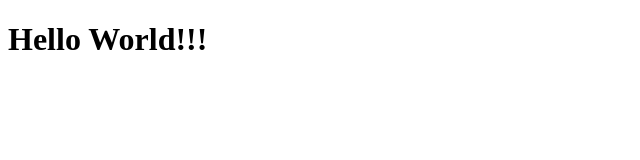
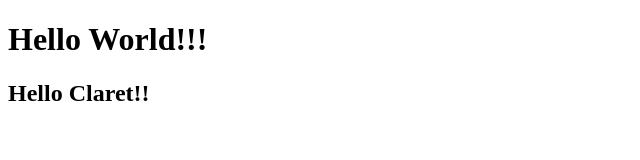
Before and after one commit to claret-alexander1999/ClaretL5, a plain HTML site: page index.html in a window 1280 px wide. Shown: the whole page, without its empty margins (0-640 px from the left). Drawn offline with Linux system fonts and the light colour scheme.

Commit message:
Added header

```diff
--- a/index.html
+++ b/index.html
@@ -7,5 +7,6 @@
 </head>
 <body>
     <h1>Hello World!!!</h1>
+    <h2>Hello Claret!!</h2>
 </body>
 </html>
```
